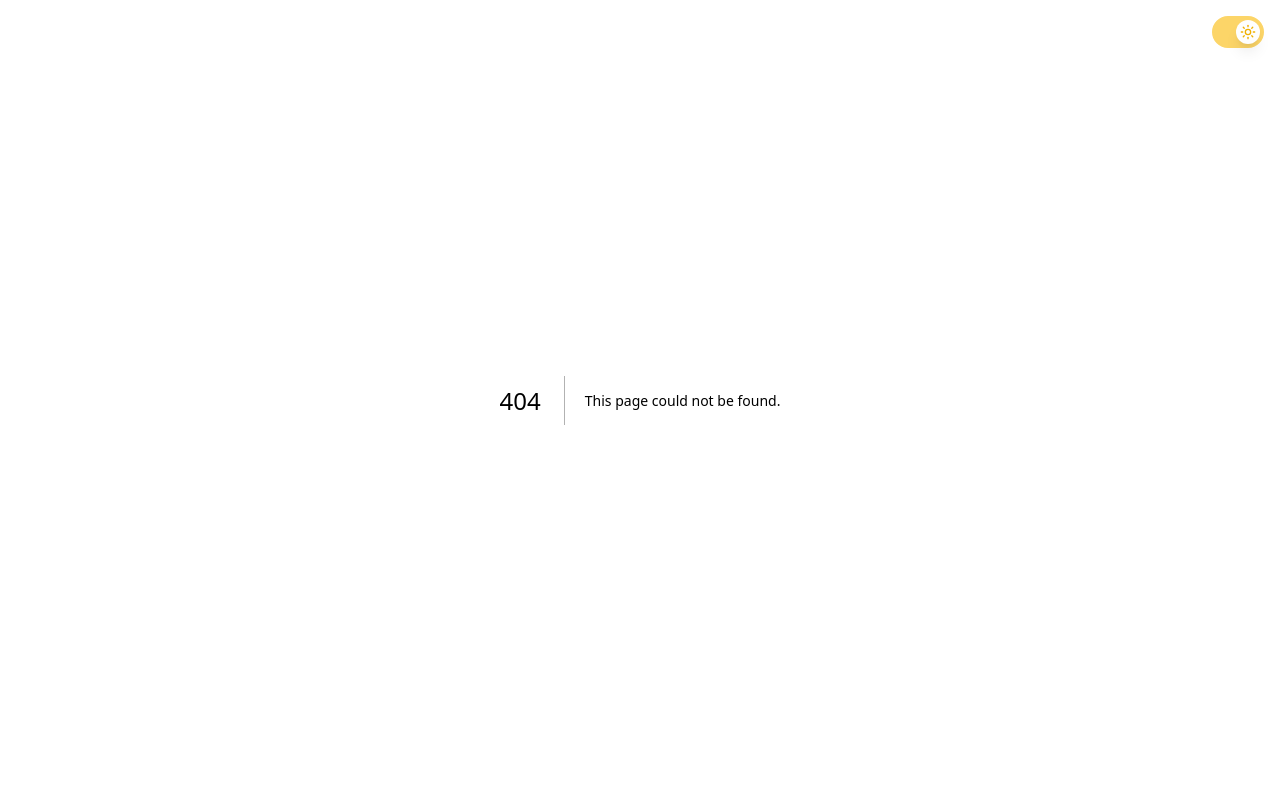
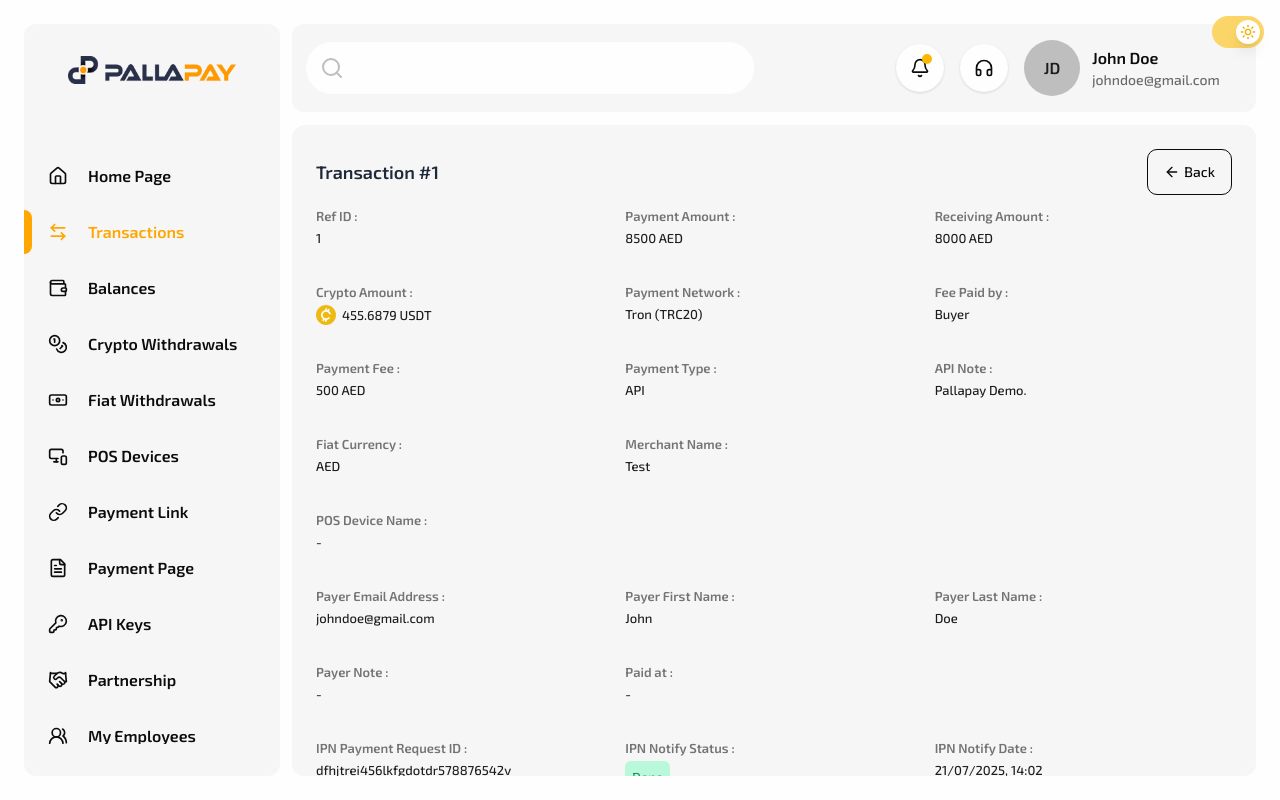
Before and after one commit to kishanpallapay/pallapay-redesign, a Next.js app: page /transactions/1 in a window 1280 px wide. Before the commit this address had no page. Built offline with nearby package versions, Linux system fonts and the light colour scheme.

Commit message:
feat:add transactions details page

```diff
--- /dev/null
+++ b/app/transactions/[id]/page.tsx
@@ -0,0 +1,212 @@
+"use client";
+
+import React from "react";
+import { useParams, useRouter } from "next/navigation";
+import { ArrowLeft, ChevronLeft } from "lucide-react";
+import { Button } from "@/components/ui/button";
+import { withResponsiveLayout } from "@/components/layouts/with-responsive-layout";
+import { Badge } from "@/components/ui/badge";
+import Generic from "@/components/icons/crypto/Generic";
+
+function TransactionDetailsContent() {
+    const router = useRouter();
+    const { id } = useParams();
+
+    // Example static data
+    const data = {
+        "Ref ID": id,
+        "Payment Amount": "8500 AED",
+        "Receiving Amount": "8000 AED",
+        "Crypto Amount": "455.6879 USDT",
+        "Payment Network": "Tron (TRC20)",
+        "Fee Paid by": "Buyer",
+        "Payment Fee": "500 AED",
+        "Payment Type": "API",
+        "API Note": "Pallapay Demo.",
+        "Fiat Currency": "AED",
+        "Merchant Name": "Test",
+        "POS Device Name": "-",
+        "Payer Email Address": "johndoe@gmail.com",
+        "Payer First Name": "John",
+        "Payer Last Name": "Doe",
+        "Payer Note": "-",
+        "Paid at": "-",
+        "IPN Payment Request ID": "dfhjtrei456lkfgdotdr578876542v",
+        "IPN Notify Status": "Done",
+        "IPN Notify Date": "21/07/2025, 14:02",
+        "Date of Create": "21/07/2025, 14:02",
+        "Status": "Canceled",
+    };
+
+
+    const Item = ({ label, value, icon }: { label: string; value: string; icon?: React.ComponentType<{ className?: string; }>; }) => {
+
+        const isStatus = ["Done", "Canceled", "Processing"].includes(value);
+        const Icon = icon;
+
+        const getVariant = (status: string) => {
+            switch (status) {
+                case "Done":
+                    return "success";
+                case "Canceled":
+                    return "ghost";
+                case "Processing":
+                    return "process";
+                default:
+                    return "default";
+            }
+        };
+
+        return (
+            <div className="flex flex-col text-left min-h-[48px] sm:min-h-[56px]">
+                <span className="text-xs sm:text-sm text-gray-400 dark:text-gray-400 font-semibold mb-1">
+                    {label} :
+                </span>
+                {isStatus ? (
+                    <Badge
+                        variant={getVariant(value)}
+                        className="text-xs sm:text-sm md:text-[15px] font-medium w-fit"
+                    >
+                        {value}
+                    </Badge>
+                ) : (
+                        <span className="flex items-center gap-1.5 text-xs sm:text-sm md:text-[15px] font-medium text-gray-600 dark:text-gray-100 break-words">
+                            {Icon && <Icon className="h-4 w-4 sm:h-5 sm:w-5 flex-shrink-0" />}
+                        {value}
+                    </span>
+                )}
+            </div>
+        );
+    };
+
+
+
+    const Row = ({ items }: { items: { label: string; value: any; icon?: React.ComponentType<{ className?: string; }>; }[]; }) => {
+        const filled = [...items];
+        while (filled.length < 3) filled.push({ label: "", value: "" });
+
+        return (
+            <div className="grid grid-cols-2 md:grid-cols-3 gap-x-3 gap-y-3">
+                {filled.map((item, i) =>
+                    item.label ? <Item key={i} label={item.label} value={item.value} icon={item.icon} /> : <div key={i} className="hidden md:block"></div>
+                )}
+            </div>
+        );
+    };
+
+    return (
+        <div className="mx-auto">
+            <div
+                className="flex items-center justify-between mb-4 sm:hidden cursor-pointer text-sm font-medium"
+                onClick={() => router.back()}
+            >
+                <span className="flex items-center justify-start gap-1">
+                    <ChevronLeft className="h-4 w-4" />
+                    Transaction Details
+                </span>
+            </div>
+            <div className="bg-gray-50 dark:bg-gray-700 rounded-xl p-3 sm:p-4 md:p-6 shadow-sm space-y-4 sm:space-y-5">
+
+                <div className="hidden md:flex items-center justify-between mb-3">
+                    <h1 className="text-lg sm:text-xl font-semibold text-gray-800 dark:text-gray-100">
+                        Transaction #{data["Ref ID"]}
+                    </h1>
+                    <Button
+                        variant="outline"
+                        size="sm"
+                        className="flex items-center gap-1 text-foreground border-foreground"
+                        onClick={() => router.back()}
+                    >
+                        <ArrowLeft className="h-4 w-4" />
+                        Back
+                    </Button>
+                </div>
+
+
+                <Row
+                    items={[
+                        { label: "Ref ID", value: data["Ref ID"] },
+                        { label: "Payment Amount", value: data["Payment Amount"] },
+                        { label: "Receiving Amount", value: data["Receiving Amount"] },
+
+                    ]}
+                />
+                <Row
+                    items={[
+                        { label: "Crypto Amount", value: data["Crypto Amount"], icon: Generic },
+                        { label: "Payment Network", value: data["Payment Network"] },
+                        { label: "Fee Paid by", value: data["Fee Paid by"] },
+
+                    ]}
+                />
+                <Row
+                    items={[
+                        { label: "Payment Fee", value: data["Payment Fee"] },
+                        { label: "Payment Type", value: data["Payment Type"] },
+                        { label: "API Note", value: data["API Note"] },
+
+                    ]}
+                />
+                <Row
+                    items={[
+                        { label: "Fiat Currency", value: data["Fiat Currency"] },
+                        { label: "Merchant Name", value: data["Merchant Name"] },
+
+                    ]}
+                />
+                <Row
+                    items={[
+                        { label: "POS Device Name", value: data["POS Device Name"] },
+
+                    ]}
+                />
+
+                {/* Section 2 - Payer info */}
+                <Row
+                    items={[
+                        { label: "Payer Email Address", value: data["Payer Email Address"] },
+                        { label: "Payer First Name", value: data["Payer First Name"] },
+                        { label: "Payer Last Name", value: data["Payer Last Name"] },
+                    ]}
+                />
+                <Row
+                    items={[
+                        { label: "Payer Note", value: data["Payer Note"] },
+                        { label: "Paid at", value: data["Paid at"] },
+                    ]}
+                />
+
+                {/* Section 3 - IPN info */}
+
+                <Row
+                    items={[
+                        { label: "IPN Payment Request ID", value: data["IPN Payment Request ID"] },
+                        { label: "IPN Notify Status", value: data["IPN Notify Status"] },
+                        { label: "IPN Notify Date", value: data["IPN Notify Date"] },
+                    ]}
+                />
+                <Row
+                    items={[
+                        { label: "Date of Create", value: data["Date of Create"] },
+                        { label: "Status", value: data["Status"] },
+                    ]}
+                />
+            </div>
+        </div>
+    );
+}
+
+
+const TransactionDetailsPage = withResponsiveLayout(TransactionDetailsContent, {
+    role: "merchant",
+    header: (
+        <span className="font-exo2-semibold text-black dark:text-white">
+            Transaction Details
+        </span>
+    ),
+    sidebarTitle: (
+        <span className="text-sm font-semibold uppercase">Transaction Details</span>
+    ),
+});
+
+export default TransactionDetailsPage;
--- a/app/transactions/page.tsx
+++ b/app/transactions/page.tsx
@@ -7,6 +7,7 @@ import { Button } from "@/components/ui/button";
 import { Input } from "@/components/ui/input";
 import {
   Drawer,
+  DrawerClose,
   DrawerContent,
   DrawerHeader,
   DrawerTitle,
@@ -18,6 +19,7 @@ import Btc from "@/components/icons/crypto/Btc";
 import Eth from "@/components/icons/crypto/Eth";
 import Ltc from "@/components/icons/crypto/Ltc";
 import Generic from "@/components/icons/crypto/Generic";
+import { useRouter } from "next/navigation";
 
 type Transaction = {
   refId: string;
@@ -186,7 +188,7 @@ function TransactionsContent() {
   }, [currentPage, itemsPerPage]);
 
   const totalPages = Math.ceil(transactions.length / itemsPerPage);
-
+  const router = useRouter();
   const startIndex = (currentPage - 1) * itemsPerPage + 1;
   const endIndex = Math.min(currentPage * itemsPerPage, transactions.length);
 
@@ -296,7 +298,8 @@ function TransactionsContent() {
           <div className="text-sm text-muted-foreground">
             Showing {startIndex} to {endIndex} of {transactions.length} results
           </div>
-          <div>  <SmartPagination
+          <div>
+            <SmartPagination
             currentPage={currentPage}
             totalPages={totalPages}
             onPageChange={setCurrentPage}
@@ -307,47 +310,40 @@ function TransactionsContent() {
         </div>
         {selectedTransaction && (
           <DrawerContent>
-            <DrawerHeader>
+            <DrawerHeader className="flex justify-between items-center">
               <DrawerTitle>Transaction Details</DrawerTitle>
+              <DrawerClose />
             </DrawerHeader>
-            <div className="px-4 grid gap-4 py-4">
-              <div className="grid grid-cols-4 items-center gap-4">
-                <span className="text-right col-span-1">Ref ID</span>
-                <span className="col-span-3 font-semibold">
-                  {selectedTransaction.refId}
-                </span>
+
+            <div className="px-4 py-4 grid gap-4">
+              {[
+                { label: "Ref ID", value: selectedTransaction.refId },
+                { label: "Payment Amount", value: selectedTransaction.paymentAmount },
+                { label: "Crypto Amount", value: selectedTransaction.cryptoAmount },
+                { label: "Type", value: selectedTransaction.type },
+                { label: "Date of Create", value: selectedTransaction.date },
+              ].map((item) => (
+                <div key={item.label} className="grid grid-cols-2 items-center gap-4">
+                  <span className="text-left font-medium text-gray-500 dark:text-gray-400">{item.label} :</span>
+                  <span className="text-left font-semibold text-gray-800 dark:text-gray-100">{item.value}</span>
+                </div>
+              ))}
+
+              <div className="grid grid-cols-2 items-center gap-4">
+                <span className="text-left font-medium text-gray-500 dark:text-gray-400">Status :</span>
+                <Badge variant={statusVariant[selectedTransaction.status]}>
+                  {selectedTransaction.status}
+                </Badge>
               </div>
-              <div className="grid grid-cols-4 items-center gap-4">
-                <span className="text-right col-span-1">Payment</span>
-                <span className="col-span-3 font-semibold">
-                  {selectedTransaction.paymentAmount}
-                </span>
-              </div>
-              <div className="grid grid-cols-4 items-center gap-4">
-                <span className="text-right col-span-1">Crypto</span>
-                <span className="col-span-3 font-semibold">
-                  {selectedTransaction.cryptoAmount}
-                </span>
-              </div>
-              <div className="grid grid-cols-4 items-center gap-4">
-                <span className="text-right col-span-1">Type</span>
-                <span className="col-span-3 font-semibold">
-                  {selectedTransaction.type}
-                </span>
-              </div>
-              <div className="grid grid-cols-4 items-center gap-4">
-                <span className="text-right col-span-1">Status</span>
-                <div className="col-span-3">
-                  <Badge variant={statusVariant[selectedTransaction.status]}>
-                    {selectedTransaction.status}
-                  </Badge>
-                </div>
-              </div>
-              <div className="grid grid-cols-4 items-center gap-4">
-                <span className="text-right col-span-1">Date</span>
-                <span className="col-span-3 font-semibold">
-                  {selectedTransaction.date}
-                </span>
+
+              <div className="mt-6">
+                <Button
+                  variant="outline"
+                  size="sm"
+                  className="flex items-center gap-1 text-foreground border-foreground w-full"
+                  onClick={() => router.push(`/transactions/${selectedTransaction.refId}`)}
+                >Show More Detail</Button>
+
               </div>
             </div>
           </DrawerContent>
```
